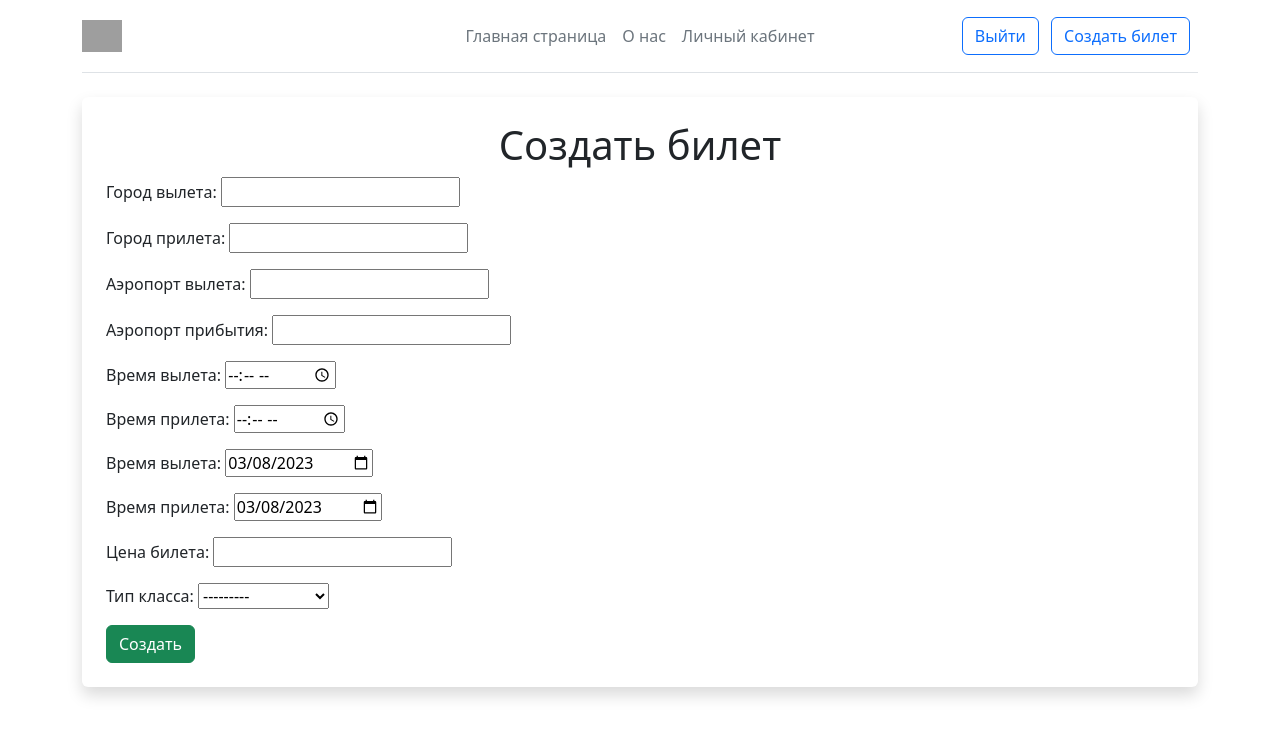
After one commit to MihailKur/AviaTickets-web, a Django app: page /create in a window 1280 px wide. The commit adds this page. Shown: the top 737 px of the page. Run offline with Django 4.2, Linux system fonts and the light colour scheme; the visitor is signed in with stand-in values (Sample User, id 1); grey boxes are pictures that could not be loaded.

Commit message:
make admin page and upload tickets

```diff
--- a/aviatickets/aviatickets/urls.py
+++ b/aviatickets/aviatickets/urls.py
@@ -20,6 +20,6 @@ from django.conf import settings
 from django.conf.urls.static import static
 
 urlpatterns = [
-    path('admin/', admin.site.urls),
+    path('admin', admin.site.urls),
     path('', include('main.urls'))
 ] + static(settings.STATIC_URL, document_root=settings.STATIC_ROOT)
--- a/aviatickets/main/admin.py
+++ b/aviatickets/main/admin.py
@@ -1 +1,5 @@
 from django.contrib import admin
+from .models import *
+
+admin.site.register(Tickets)
+admin.site.register(UsersSales)
--- a/aviatickets/main/forms.py
+++ b/aviatickets/main/forms.py
@@ -1,8 +1,9 @@
+import datetime
 from django import forms
 from django.contrib.auth.forms import UserCreationForm
 from django.contrib.auth.models import User
 from django.contrib.auth.validators import UnicodeUsernameValidator
-from django.contrib.auth import password_validation
+from .models import *
 
 username_validator = UnicodeUsernameValidator()
 
@@ -67,3 +68,29 @@ class RegisterUserForm(UserCreationForm):
             "password1": "Пароль",
             "password2": "Подтверждение пароля",
         }
+
+
+class DateInput(forms.DateInput):
+    input_type = 'date'
+
+
+class ticketForm(forms.ModelForm):
+    time_origin = forms.TimeField(label="Время вылета",required=False, widget=DateInput(attrs={'type': 'time'}),initial=datetime.date.today(), localize=True)
+    time_dest = forms.TimeField(label="Время прилета",required=False, widget=DateInput(attrs={'type': 'time'}),initial=datetime.date.today(), localize=True)
+    date_origin = forms.DateField(label="Время вылета",required=False, widget=DateInput(attrs={'type': 'date'}),initial=datetime.date.today(), localize=True)
+    date_dest = forms.DateField(label="Время прилета",required=False, widget=DateInput(attrs={'type': 'date'}),initial=datetime.date.today(), localize=True)
+    class Meta:
+        model = Tickets
+        fields = '__all__'
+        labels = {
+            "name_origin": "Город вылета",
+            "name_dest": "Город прилета",
+            "name_origin_aero": "Аэропорт вылета",
+            "name_dest_aero": "Аэропорт прибытия",
+            "time_origin": "Время и дата вылета",
+            "time_dest": "Время и дата прилета",
+            "date_origin": "Время и дата прилета",
+            "date_dest": "Время и дата прилета",
+            "ticket_price": "Цена билета",
+            "type_of_flight": "Тип класса",
+        }
--- a/aviatickets/main/models.py
+++ b/aviatickets/main/models.py
@@ -1 +1,39 @@
+from django.conf import settings
 from django.db import models
+from django.urls import reverse
+from django.contrib.auth.admin import User
+
+TYPE_OF_FLIGHT = (
+    ('Эконом', 'Эконом'),
+    ('Бизнес', 'Бизнес'),
+    ('Первый класс', 'Первый класс')
+)
+
+class Tickets(models.Model):
+    name_origin = models.CharField("Город вылета", max_length=100)
+    name_dest = models.CharField("Город прилета", max_length=100)
+    name_origin_aero = models.CharField("Аэропорт вылета", max_length=100)
+    name_dest_aero = models.CharField("Аэропорт прилета", max_length=100)
+    time_origin = models.TimeField("Время и дата вылета")
+    time_dest = models.TimeField("Время и дата прилета")
+    date_origin = models.DateField("Время прилета")
+    date_dest = models.DateField("Время прилета")
+    ticket_price = models.IntegerField("Цена билета")
+    type_of_flight = models.CharField("Тип перелета", choices=TYPE_OF_FLIGHT, max_length=100)
+
+    def __str__(self):
+        return self.name
+
+    def get_absolute_url(self):
+        return reverse("product", kwargs={"pk": self.pk})
+
+    def get_add_to_sales_url(self):
+        return reverse("add_to_cart", kwargs={"pk": self.pk})
+
+    def get_remove_from_sales_url(self):
+        return reverse("remove_from_cart", kwargs={"pk": self.pk})
+
+
+class UsersSales(models.Model):
+    user = models.OneToOneField(User, on_delete=models.CASCADE)
+    sale = models.ForeignKey(Tickets, on_delete=models.CASCADE)
--- /dev/null
+++ b/aviatickets/main/templates/main/create.html
@@ -0,0 +1,20 @@
+{% extends 'main/layout.html' %}
+{% block title %}
+Создать билет
+{% endblock %}
+{% block content%}
+<div class="shadow p-4 mb-5 bg-body rounded">
+    <center><h1>Создать билет</h1></center>
+    {% if submitted %}
+        <div class="alert alert-success" role="alert">
+            Билет успешно создан!
+        </div>
+    {% endif %}
+    <form action="" method="post" enctype="multipart/form-data">
+        {% csrf_token %}
+        {{ form.as_p }}
+        <button type="submit" class="btn btn-success">Создать</button>
+        <span>{{error}}</span>
+    </form>
+</div>
+{% endblock %}
--- a/aviatickets/main/templates/main/layout.html
+++ b/aviatickets/main/templates/main/layout.html
@@ -33,6 +33,9 @@
             {% if request.user.is_authenticated %}
             <a type="button" class="btn btn-outline-primary me-2" href="{% url 'logout'%}">Выйти</a>
             {%endif%}
+            {% if request.user.is_staff and request.user.is_authenticated %}
+            <a href="{% url 'create' %}"><button type="button" class="btn btn-outline-primary me-2">Создать билет</button></a>
+            {% endif %}
             {% if request.user.is_anonymous %}
             <a type="button" class="btn btn-outline-primary me-2" href="{% url 'login'%}">Войти</a>
             <a type="button" class="btn btn-outline-primary me-2" href="{% url 'registry'%}">Регистрация</a>
--- /dev/null
+++ b/aviatickets/main/templates/main/search.html
@@ -0,0 +1 @@
+all good!
--- a/aviatickets/main/urls.py
+++ b/aviatickets/main/urls.py
@@ -1,5 +1,7 @@
+from django.conf import settings
 from django.urls import path
 from . import views
+from django.conf.urls.static import static
 
 urlpatterns = [
     path('', views.index, name='home'),
@@ -9,5 +11,9 @@ urlpatterns = [
     path('logout/', views.logoutuser, name='logout'),
     path('profile/', views.profile, name='profile'),
     path('change_profile/', views.change_profile, name='change_profile'),
-    path('sales/', views.sales, name='sales')
+    path('sales/', views.sales, name='sales'),
+    path('create', views.create_ticket, name="create"),
 ]
+
+if settings.DEBUG:
+    urlpatterns += static(settings.MEDIA_URL, document_root=settings.MEDIA_ROOT)
--- a/aviatickets/main/views.py
+++ b/aviatickets/main/views.py
@@ -1,8 +1,12 @@
+from django.http import HttpResponseRedirect
 from django.shortcuts import render, redirect
 from django.contrib.auth import authenticate, login, logout
 from django.contrib.auth.decorators import login_required
+from django.contrib.admin.views.decorators import staff_member_required
+from django.views.generic import ListView
 
 from django.contrib import messages
+from django.db.models import Q
 
 from .forms import *
 
@@ -74,3 +78,17 @@ def logoutuser(request):
     logout(request)
     messages.success(request, ("Вы вышли из аккаунта"))
     return redirect("home")
+
+@staff_member_required
+def create_ticket(request):
+    submitted = False
+    if request.method == "POST":
+        form = ticketForm(request.POST)
+        if form.is_valid():
+            form.save()
+            return HttpResponseRedirect("/create?submitted=True")
+    else:
+        form = ticketForm
+        if "submitted" in request.GET:
+            submitted = True
+    return render(request, "main/create.html", {"form": form, "submitted": submitted})
```
Also changed, not shown: aviatickets/aviatickets/settings.py (+5 -4 lines), aviatickets/main/parse/parse.py (deleted, +0 -10 lines), aviatickets/main/templates/main/about.html (+6 -1 lines), aviatickets/main/templates/main/index.html (+4 -8 lines), aviatickets/main/migrations/0001_initial.py, aviatickets/main/migrations/0002_delete_test.py (deleted).
